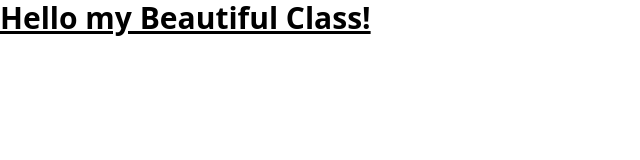
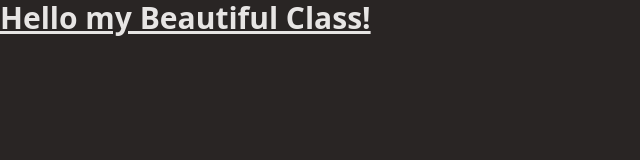
Before and after one commit to Anakin-Skywalker-124/bible-app, a website: page src/index.html in a window 1280 px wide. Shown: the whole page, without its empty margins (0-640 px from the left). Drawn offline with Linux system fonts and the light colour scheme.

Commit message:
changed colors

```diff
--- a/src/index.html
+++ b/src/index.html
@@ -5,7 +5,7 @@
   <meta name="viewport" content="width=device-width, initial-scale=1.0">
   <link href="/assets/css/output.css" rel="stylesheet">
 </head>
-<body>
+<body class=" bg-stone-800 text-stone-200">
   <h1 class="text-3xl font-bold underline">
     Hello my Beautiful Class!
   </h1>
```
Also changed, not shown: src/assets/css/output.css.
